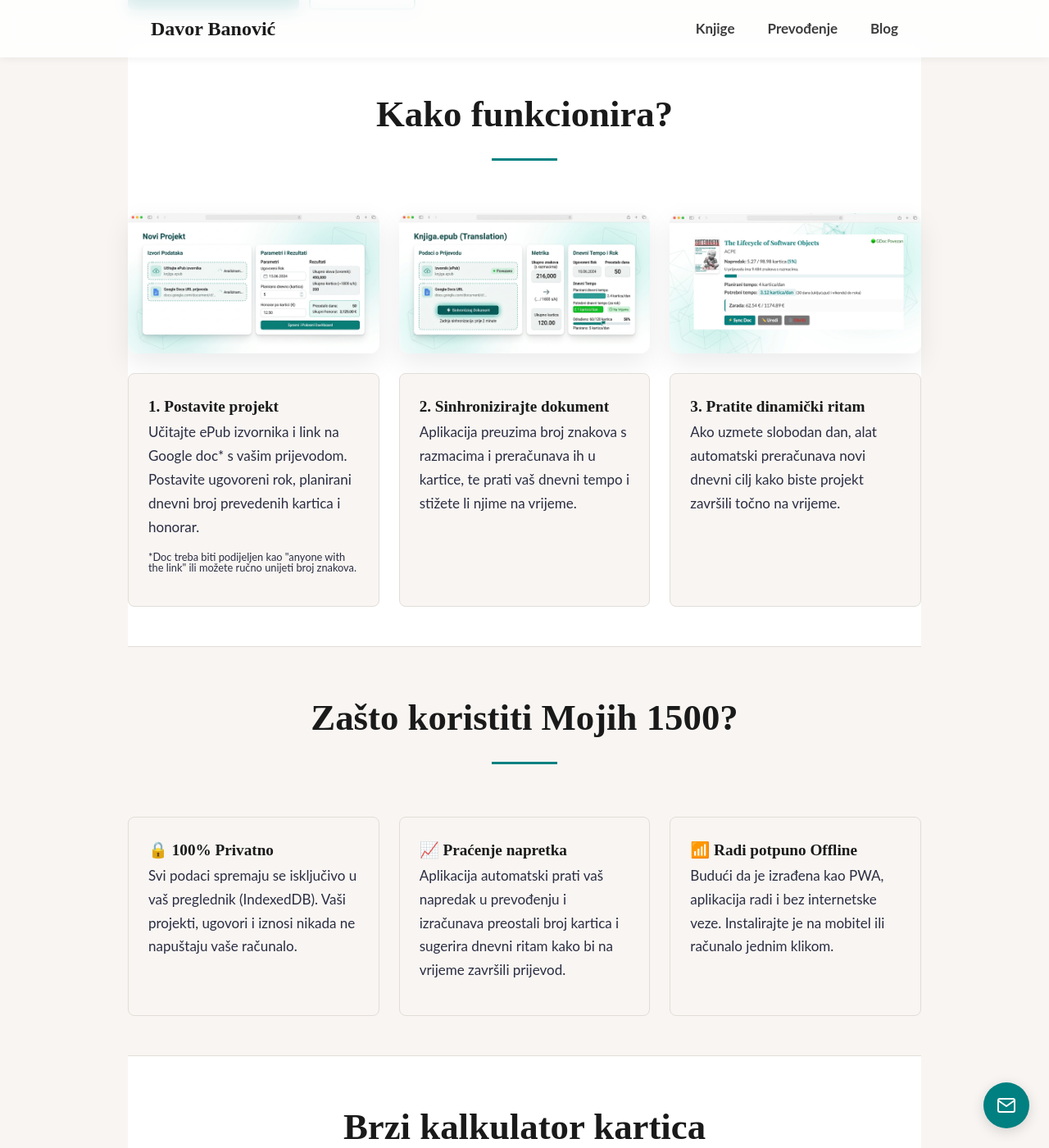
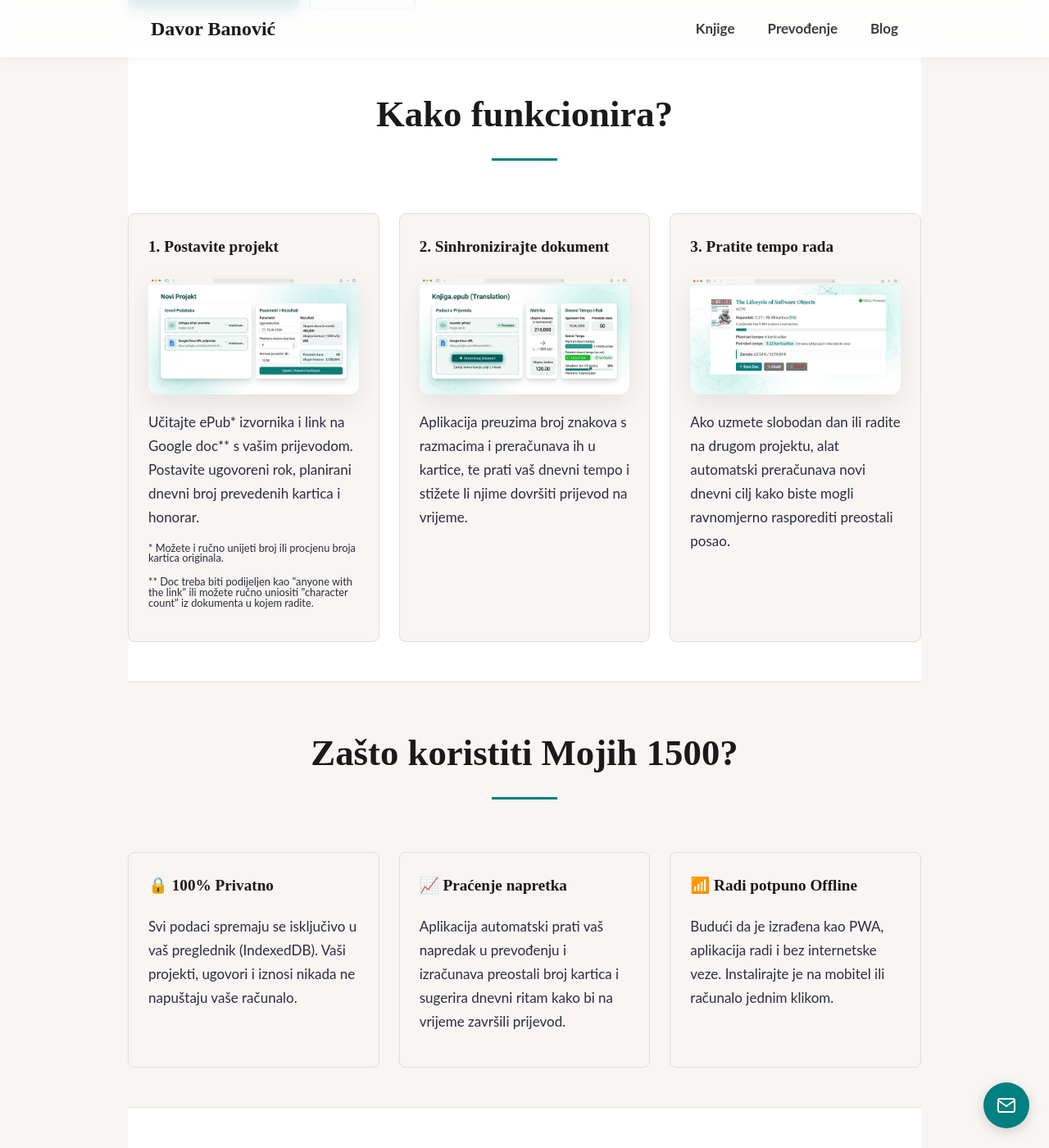
Before and after one commit to banovotz/banovotz.github.io, a Jekyll site: the page built from mojih1500/index.html, in a window 1280 px wide and 1400 px high, scrolled down 528 px. Shown: the whole window at 82% size. Built offline with Jekyll 4.4.1, drawn with Linux system fonts in a browser that asks for light colours.

Commit message:
Landing page texts improvements

```diff
--- a/mojih1500/index.html
+++ b/mojih1500/index.html
@@ -113,7 +113,13 @@ image: /mojih1500/mockup1.jpg
   .feature-card h3, .step-card h3 {
     margin-top: 0;
     font-size: 1.2rem;
+    margin-bottom: 20px;
   }
+
+  p.stepparagraph {
+    margin-top: 20px;
+  }
+
   #sup {
     font-size: 0.8rem;
     line-height: 1;
@@ -197,29 +203,28 @@ image: /mojih1500/mockup1.jpg
     <h2 class="section-title">Kako funkcionira?</h2>
 
     <div class="grid-3">
-       <div class="hero-image">
-      <img src="./mockup2.jpeg" alt="Mojih 1500 PWA Prikaz" style="max-width: 380px; margin: 0 auto; display: block;">
-    </div>
-        <div class="hero-image">
-      <img src="./mockup3.jpeg" alt="Mojih 1500 PWA Prikaz" style="max-width: 380px; margin: 0 auto; display: block;">
-    </div>
-        <div class="hero-image">
-      <img src="./mockup4.jpeg" alt="Mojih 1500 PWA Prikaz" style="max-width: 380px; margin: 0 auto; display: block;">
-    </div>
-
       <div class="step-card">
         <h3>1. Postavite projekt</h3>
-
-        <p>Učitajte ePub izvornika i link na Google doc* s vašim prijevodom. Postavite ugovoreni rok, planirani dnevni broj prevedenih kartica i honorar.</p>
-        <p id="sup">*Doc treba biti podijeljen kao "anyone with the link" ili možete ručno unijeti broj znakova.</p>
+ <div class="hero-image">
+      <img src="./mockup2.jpeg" alt="Mojih 1500 PWA Mockup 2" style="max-width: 380px; margin: 0 auto; display: block;">
+    </div>
+        <p class="stepparagraph">Učitajte ePub* izvornika i link na Google doc** s vašim prijevodom. Postavite ugovoreni rok, planirani dnevni broj prevedenih kartica i honorar.</p>
+        <p id="sup">* Možete i ručno unijeti broj ili procjenu broja kartica originala.</p>
+        <p id="sup">** Doc treba biti podijeljen kao "anyone with the link" ili možete ručno uniositi "character count" iz dokumenta u kojem radite.</p>
       </div>
       <div class="step-card">
         <h3>2. Sinhronizirajte dokument</h3>
-        <p>Aplikacija preuzima broj znakova s razmacima i preračunava ih u kartice, te prati vaš dnevni tempo i stižete li njime na vrijeme.</p>
+        <div class="hero-image">
+      <img src="./mockup3.jpeg" alt="Mojih 1500 PWA Mockup 3" style="max-width: 380px; margin: 0 auto; display: block;">
+    </div>
+        <p class="stepparagraph">Aplikacija preuzima broj znakova s razmacima i preračunava ih u kartice, te prati vaš dnevni tempo i stižete li njime dovršiti prijevod na vrijeme.</p>
       </div>
       <div class="step-card">
-        <h3>3. Pratite dinamički ritam</h3>
-        <p>Ako uzmete slobodan dan, alat automatski preračunava novi dnevni cilj kako biste projekt završili točno na vrijeme.</p>
+        <h3>3. Pratite tempo rada</h3>
+         <div class="hero-image">
+      <img src="./mockup4.jpeg" alt="Mojih 1500 PWA Mockup 4" style="max-width: 380px; margin: 0 auto; display: block;">
+    </div>
+        <p class="stepparagraph">Ako uzmete slobodan dan ili radite na drugom projektu, alat automatski preračunava novi dnevni cilj kako biste mogli ravnomjerno rasporediti preostali posao.</p>
       </div>
 
              </div>
```
